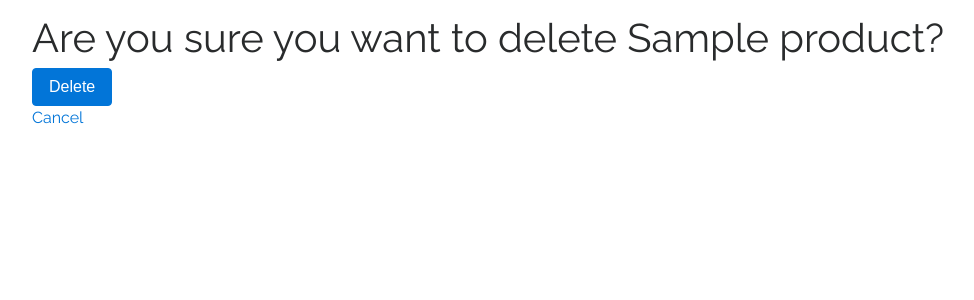
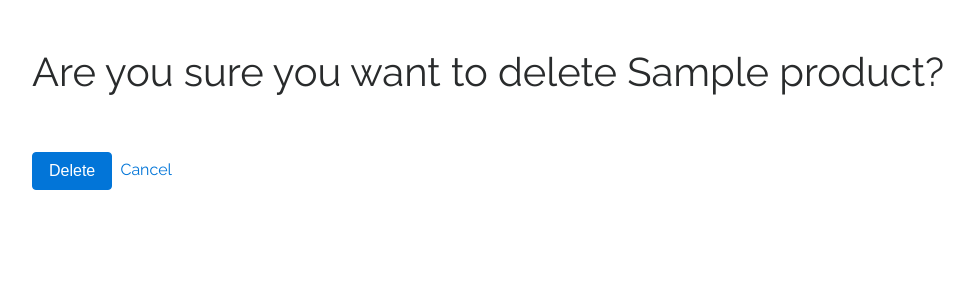
Before and after one commit to zenzillo/store-catalog, a Flask app: template templates/product/delete.html in a window 1280 px wide. Shown: the part 158-458 px from the top of the page, without its empty margins (53-1027 px from the left). Run offline with Flask 2, Linux system fonts and the light colour scheme; the template is opened without the code that fills it: most values are stand-ins (such as "Sample title", 1, 10 or a date in 2020); some libraries are stand-ins or nearby versions.

Commit message:
Format delete product page

```diff
--- a/templates/product/delete.html
+++ b/templates/product/delete.html
@@ -18,28 +18,21 @@
 	</div>
 	{% else %}
 
-	<div class="row">
+	<div class="row top-margin">
 		<div class="col-md-12">
 			<h1>Are you sure you want to delete {{product.name}}?</h1>
 		</div>
 	</div>
 
 	<div class="row">
+		<div class="col-12 top-margin">
+			<form action="#" method = "post">
+				<input type="hidden" name="csrf_token" value="{{ csrf_token() }}"/>
+				<input type="submit" class="btn btn-primary" value="Delete">&nbsp;&nbsp;<a href="{{url_for('showProduct', category_name=category.name, product_name=product.name)}}">Cancel</a>
+			</form>
+		</div>
+	</div>
 
-		<form action="#" method = 'post'>
-			<div class="form-group">
-				<div class="col-sm-10">
-					<input type="hidden" name="csrf_token" value="{{ csrf_token() }}"/>
-					<input type="submit" class="btn btn-primary" value="Delete">&nbsp;&nbsp;
-					<a href="{{url_for('showProduct', category_name=category.name, product_name=product.name)}}">
-						Cancel
-					</a>
-				</div>
-			</div>
-
-		</form>
-
-	</div>
 	{% endif %}
 </div>
 
```
